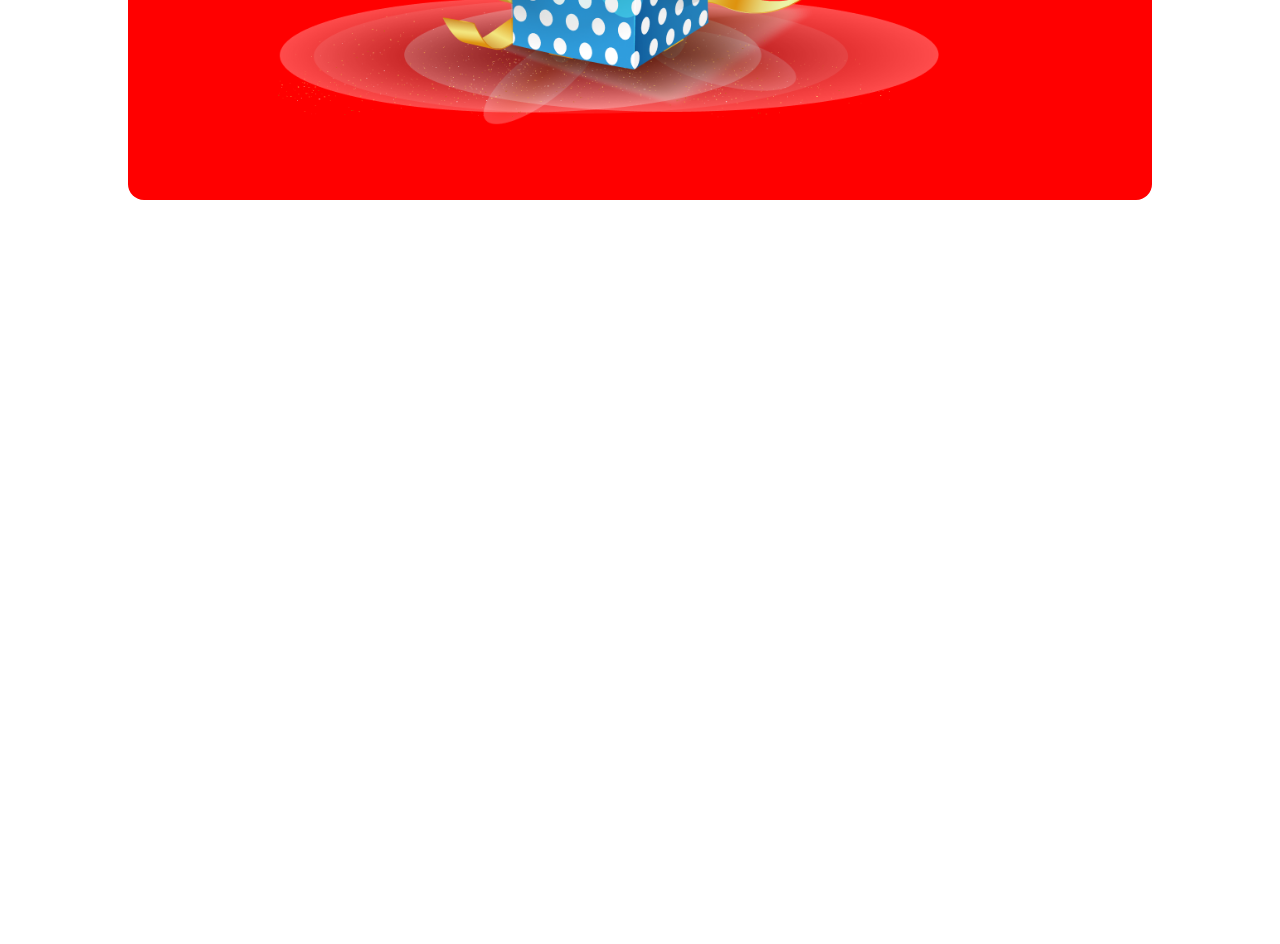
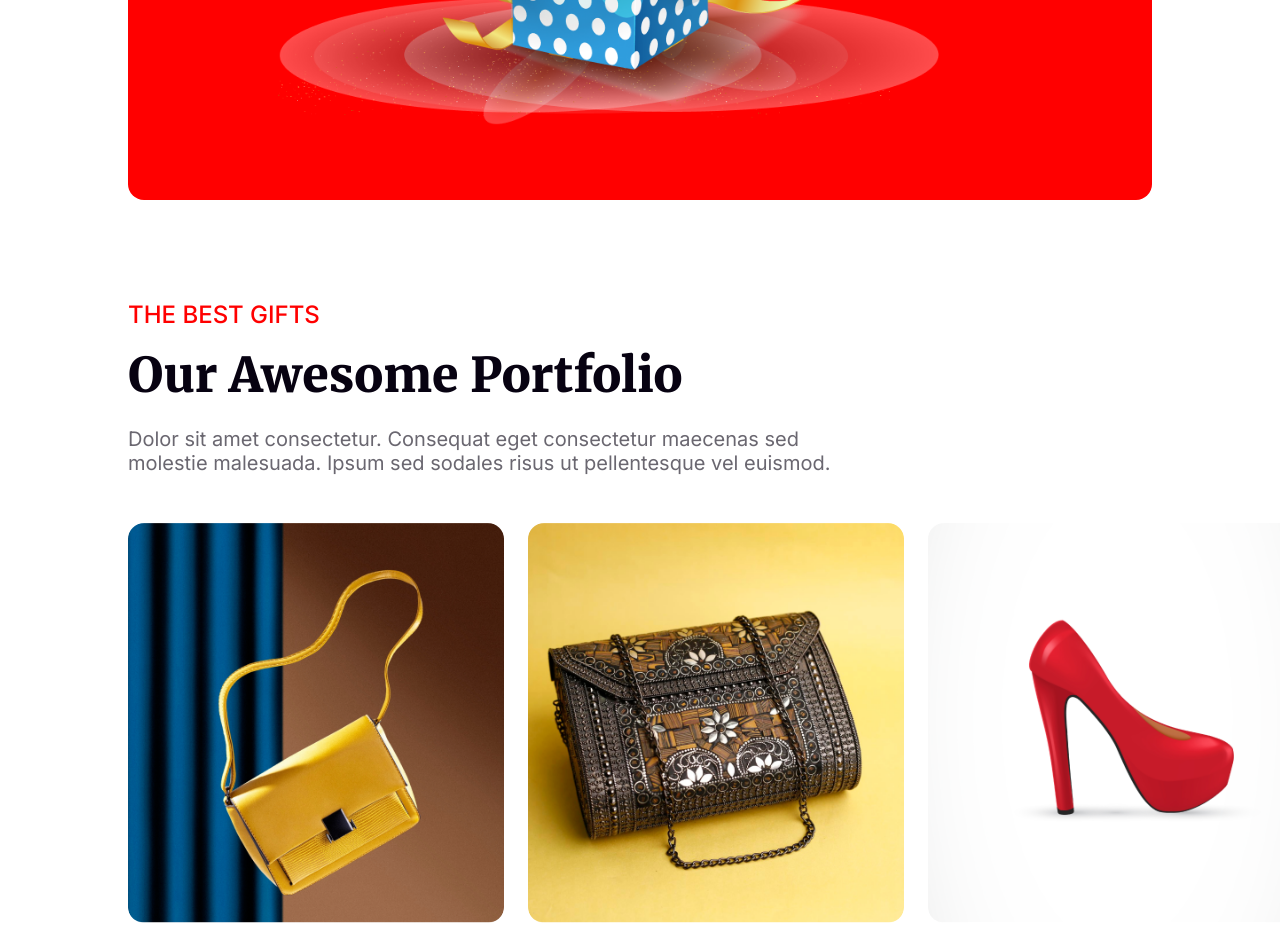
Before and after one commit to islam-sharmin/B9A1-new-mission, a plain HTML site: page index.html in a window 1280 px wide. Shown: the part 4377-5321 px from the top of the page. Before the commit the page ends 4677 px from the top, so only its background shows below. Drawn offline with nearby package versions, Linux system fonts and the light colour scheme.

Commit message:
best gift section added

```diff
--- a/index.html
+++ b/index.html
@@ -96,6 +96,30 @@
 
     </section>
 
+    <section class="shared">
+        <div class="best-gift">
+            <h6 class="best-gift-title">THE BEST GIFTS</h6>
+            <h3 class="best-gift-info">Our Awesome Portfolio</h3>
+            <p class="best-gift-description">
+                Dolor sit amet consectetur. Consequat eget consectetur maecenas sed molestie malesuada. Ipsum sed sodales risus ut pellentesque vel euismod.
+            </p>
+        </div>
+        <div class="best-gift-items">
+            <div class="best-gift-items-one">
+                <img class="best-gift-products" src="resources/rectangle3.png" alt="">
+                <img class="best-gift-products" src="resources/rectangle4.png" alt="">
+                <img class="best-gift-products" src="resources/rectangle5.png" alt="">
+
+            </div>
+            <div class="best-gift-items-two">
+                <img class="best-gift-products" src="resources/rectangle6.png" alt="">
+                <img class="best-gift-products" src="resources/rectangle7.png" alt="">
+                <img class="best-gift-products" src="resources/rectangle8.png" alt="">
+            </div>
+        </div>
+
+    </section>
+
 </body>
 
 </html>
--- a/styles/style.css
+++ b/styles/style.css
@@ -300,3 +300,57 @@
     padding-top: 120px;
     padding-left: 0px;
 }
+
+
+/* Best Gift section */
+
+.best-gift {
+    text-align: left;
+}
+
+.best-gift-title {
+    color: #F00;
+    font-family: Inter;
+    font-size: 24px;
+    font-weight: 500;
+    margin-bottom: 16px;
+}
+
+.best-gift-info {
+    color: #070211;
+    font-family: Merriweather;
+    font-size: 48px;
+    font-weight: 900;
+    margin-bottom: 22px;
+}
+
+.best-gift-description {
+    color: rgba(7, 2, 17, 0.60);
+    font-family: Inter;
+    font-size: 20px;
+    font-weight: 400;
+    margin-bottom: 48px;
+    padding-right: 300px;
+}
+
+.best-gift-items-one {
+    display: flex;
+    gap: 24px;
+    margin-bottom: 24px;
+}
+
+.best-gift-items-two {
+    display: flex;
+    gap: 24px;
+}
+
+.best-gift-products {
+    background-size: cover;
+    width: 440px;
+    height: 400px;
+    border-radius: 16px;
+}
+
+.best-gift-products:hover {
+    border: 2px green solid;
+}
```
Also changed, not shown: resources/rectangle3.png (renamed from resources/Rectangle 3.png), resources/rectangle4.png (renamed from resources/Rectangle 4.png), resources/rectangle5.png (renamed from resources/Rectangle 5.png), resources/rectangle6.png (renamed from resources/Rectangle 6.png), resources/rectangle7.png (renamed from resources/Rectangle 7.png), resources/rectangle8.png (renamed from resources/Rectangle 8.png).
